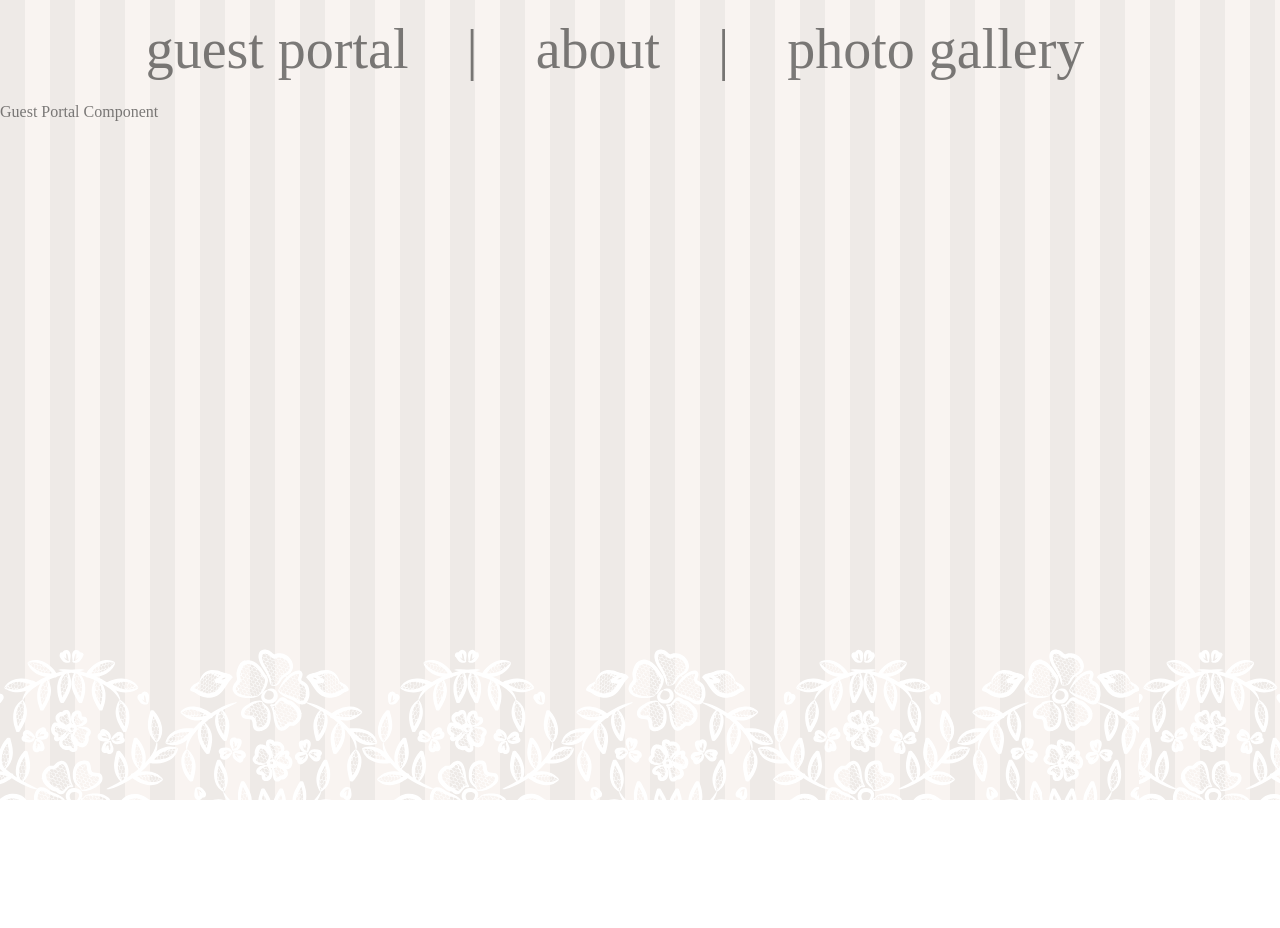
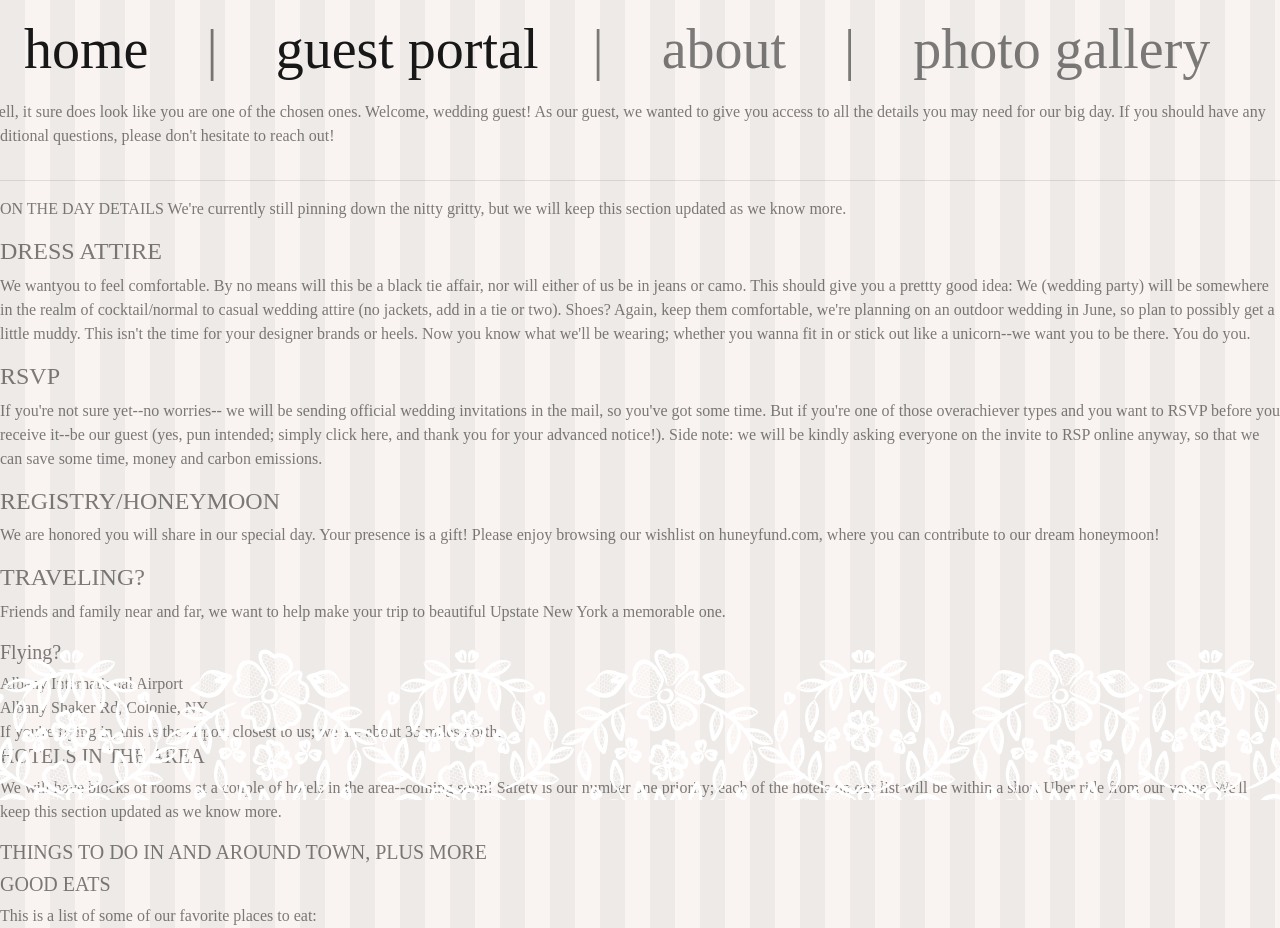
Before and after one commit to Daniel-Dragon/becoming-dragons, an Angular app: page /guest-portal in a window 1280 px wide. Before the commit the page ends 800 px from the top, so only its background shows below. Built offline with nearby package versions, Linux system fonts and the light colour scheme; a web font is replaced by a local one.

Commit message:
guest portal now works.

```diff
--- a/package.json
+++ b/package.json
@@ -23,8 +23,10 @@
     "@angular/router": "^8.1.0",
     "@auth0/angular-jwt": "^3.0.0",
     "@ng-bootstrap/ng-bootstrap": "^4.2.1",
+    "body-parser": "^1.19.0",
     "bootstrap": "^4.3.1",
     "core-js": "^2.6.9",
+    "dotenv": "^8.2.0",
     "express": "^4.17.1",
     "font-awesome": "^4.7.0",
     "instagram-private-api": "^1.20.0",
--- /dev/null
+++ b/src/app/guest-modal/guest-modal.component.html
@@ -0,0 +1 @@
+Guest Modal Component
--- a/src/app/guest-portal/guest-portal.component.html
+++ b/src/app/guest-portal/guest-portal.component.html
@@ -1 +1,56 @@
-Guest Portal Component
+<div class="row">
+    <p>
+        Well, it sure does look like you are one of the chosen ones. Welcome, wedding guest! As our guest, we wanted to give you access to all the details you may need for our big day. If you should have any additional questions, please don't hesitate to reach out!
+    </p>
+</div>
+    <hr />
+
+    <p>
+        ON THE DAY DETAILS We're currently still pinning down the nitty gritty, but we will keep this section updated as we know more.
+    </p>
+
+    <!-- Who what where when -->
+
+    <h4>DRESS ATTIRE</h4>
+    <p>
+        We wantyou to feel comfortable. By no means will this be a black tie affair, nor will either of us be in jeans or camo.
+        This should give you a prettty good idea: We (wedding party) will be somewhere in the realm of cocktail/normal to casual
+        wedding attire (no jackets, add in a tie or two). Shoes? Again, keep them comfortable, we're planning on an outdoor wedding
+        in June, so plan to possibly get a little muddy. This isn't the time for your designer brands or heels. Now you know what we'll
+        be wearing; whether you wanna fit in or stick out like a unicorn--we want you to be there. You do you.
+    </p>
+
+    <h4>RSVP</h4>
+    <p>
+        If you're not sure yet--no worries-- we will be sending official wedding invitations in the mail, so you've got some time.
+        But if you're one of those overachiever types and you want to RSVP before you receive it--be our guest (yes, pun intended;
+        simply click here, and thank you for your advanced notice!). Side note: we will be kindly asking everyone on the invite to RSP online anyway,
+        so that we can save some time, money and carbon emissions.
+    </p>
+
+    <h4>REGISTRY/HONEYMOON</h4>
+    <p>
+        We are honored you will share in our special day. Your presence is a gift! Please enjoy browsing our wishlist on huneyfund.com,
+        where you can contribute to our dream honeymoon!
+    </p>
+
+    <h4>TRAVELING?</h4>
+    <p>
+        Friends and family near and far, we want to help make your trip to beautiful Upstate New York a memorable one.
+    </p>
+
+    <h5>Flying?</h5>
+    Albany International Airport<br />
+    Albany Shaker Rd, Colonie, NY<br />
+    If you're flying in, this is the airport closest to us; we are about 35 miles north.
+
+    <h5>HOTELS IN THE AREA</h5>
+    <p>
+        We will have blocks of rooms at a couple of hotels in the area--coming soon! Safety is our number one priority;
+        each of the hotels on our list will be within a short Uber ride from our venue. We'll keep this section updated as we know more.
+    </p>
+
+    <h5>THINGS TO DO IN AND AROUND TOWN, PLUS MORE</h5>
+
+    <h5>GOOD EATS</h5>
+    This is a list of some of our favorite places to eat:
--- a/src/app/header/app-header.component.html
+++ b/src/app/header/app-header.component.html
@@ -5,13 +5,16 @@
     <div [ngbCollapse]="isNavbarCollapsed" class="collapse navbar-collapse" id="navbarsDefault">
       <ul class="navbar-nav navbar-center mr-auto">
         <li class="nav-item" >
-          <a class="nav-link display-4" routerLink="/guest-portal">guest portal</a>
+          <a class="nav-link display-4" routerLink="" routerLinkActive="active">home</a>
         </li>
         <li class="nav-item" >
-            <a class="nav-link display-4" routerLink="/about">about</a>
+          <a class="nav-link display-4" routerLink="guest-portal" routerLinkActive="active">guest portal</a>
+        </li>
+        <li class="nav-item" >
+            <a class="nav-link display-4" routerLink="about" routerLinkActive="active">about</a>
           </li>
           <li class="nav-item" >
-            <a class="nav-link display-4" routerLink="/photo-gallery">photo gallery</a>
+            <a class="nav-link display-4" routerLink="photo-gallery" routerLinkActive="active">photo gallery</a>
           </li>
       </ul>
     </div>
--- /dev/null
+++ b/src/app/login/login.component.html
@@ -0,0 +1,29 @@
+<h1 class="text-center">you're on the list? welcome.</h1>
+
+<div class="row">
+    <div class='col-sm-4 offset-md-4'>
+        <form (ngSubmit)="login()">
+            <div class="form-group">
+            <label for="exampleInputPassword1">Password</label>
+            <input type="password" class="form-control" placeholder="Password" required [(ngModel)]="form.password" name="password">
+            </div>
+            <button type="submit" class="btn btn-primary">login</button>
+        </form>
+    </div>
+</div>
+
+<div class="row">
+    <div class='col-sm-4 offset-md-4'>
+        <p>
+            Didn't make the cut? We sure wish we could invite everyone--but regrettablu--we cannot. You can however learn more about our story, check out our photo gallery and follow us on instagram for news and updates. Thanks for visiting!
+        </p>
+    </div>
+</div>
+
+<div class="row">
+    <div class='col-sm-4 offset-md-4'>
+        <p>
+            {{error}}
+        </p>
+    </div>
+</div>
--- /dev/null
+++ b/src/app/login/login.component.ts
@@ -0,0 +1,24 @@
+import { Component } from '@angular/core';
+import { AuthService } from '../services/auth-service/auth-service.service';
+import { Router } from '@angular/router';
+
+@Component({
+  templateUrl: './login.component.html',
+  styleUrls: ['./login.component.css']
+})
+export class LoginComponent {
+  public form: any = {};
+  error = '';
+
+  constructor(private authService: AuthService, private router: Router) {}
+
+  private login() {
+    this.authService.login(this.form.password).subscribe(resp => {
+      if (resp) {
+        this.router.navigate(['guest-portal']);
+      } else {
+        this.error = 'Invalid Password, please try again.';
+      }
+    });
+  }
+}
--- a/src/app/services/auth-service/auth-service.service.ts
+++ b/src/app/services/auth-service/auth-service.service.ts
@@ -1,17 +1,21 @@
 import { Injectable } from '@angular/core';
 import { JwtHelperService } from '@auth0/angular-jwt';
-import { Observable, of } from 'rxjs';
+import { Observable, of, pipe } from 'rxjs';
+import { tap } from 'rxjs/operators';
+import { HttpClient } from '@angular/common/http';
 
 @Injectable()
 export class AuthService {
-    constructor(public jwtHelper: JwtHelperService) {}
+    private auth = false;
+    constructor(public http: HttpClient) {}
 
     public isAuthenticated(): boolean {
-        const token = localStorage.getItem('token');
-        return !this.jwtHelper.isTokenExpired(token);
+        return !this.auth;
     }
 
     public login(password: string): Observable<boolean> {
-        return of(false);
+        return this.http.post<boolean>('/api/login', {password: password}).pipe(
+            tap(resp => this.auth = resp)
+        );
     }
 }
```
Also changed, not shown: server.js (+10 -0 lines), src/app/app.module.ts (+16 -4 lines), src/app/guest-modal/guest-modal.component.ts (added, +8 -0 lines), src/app/guest-modal/guest-modal.component.css (added), src/app/login/login.component.css (added), 2 other files (tests, documents, lock files or other folders).
